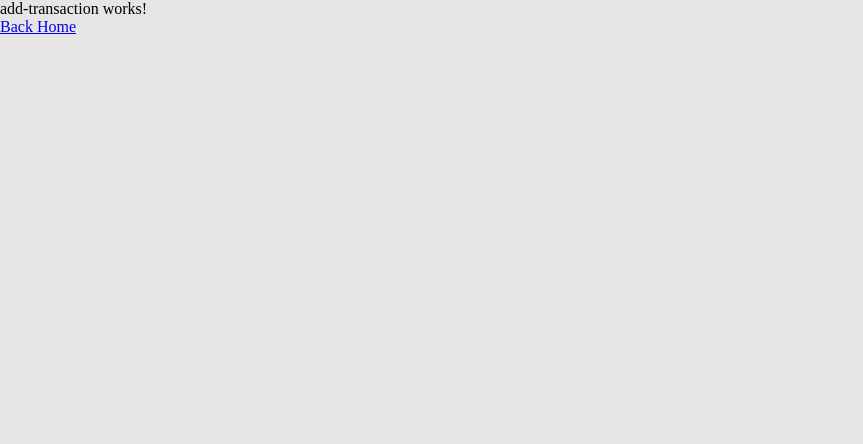
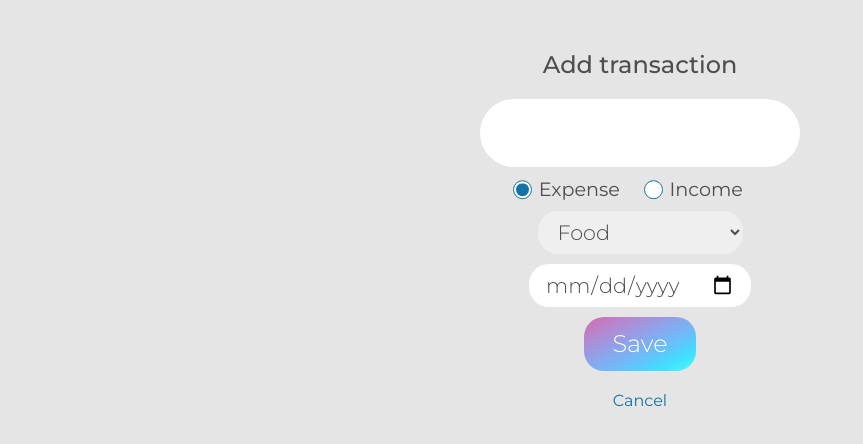
Before and after one commit to efrainlav/Angular_Expenses_Tracker, an Angular app in the folder angular17-expenses-tracker/: page /add in a window 1280 px wide. Shown: the top 444 px of the page, without its empty margins (0-863 px from the left). Built offline with nearby package versions, Linux system fonts and the light colour scheme.

Commit message:
Angular: Formulario para agregar una nueva transacción - No SAVE mode activado. ELM

```diff
--- a/angular17-expenses-tracker/src/app/components/balance/balance.component.scss
+++ b/angular17-expenses-tracker/src/app/components/balance/balance.component.scss
@@ -1,20 +1,6 @@
 @use "../../../styles.scss" as s;
 .balance {
-  background-image: linear-gradient(
-    to right bottom,
-    #d16ba5,
-    #c777b9,
-    #ba83ca,
-    #aa8fd8,
-    #9a9ae1,
-    #8aa7ec,
-    #79b3f4,
-    #69bff8,
-    #52cffe,
-    #41dfff,
-    #46eefa,
-    #5ffbf1
-  );
+  background-image: s.$gradient-bg;
   box-shadow: s.$main-shadow;
   border-radius: s.$main-border-radius;
   padding: 1.5625rem;
--- a/angular17-expenses-tracker/src/app/pages/add-transaction/add-transaction.component.html
+++ b/angular17-expenses-tracker/src/app/pages/add-transaction/add-transaction.component.html
@@ -1,3 +1,21 @@
-<p>add-transaction works!</p>
-
-<a routerLink="">Back Home</a>
+<div class="add-transaction">
+  <h2>Add transaction</h2>
+  <form class="add-transaction__form" autocomplete="off">
+    <input type="text" id="amount" class="add-transaction__amount" autofocus />
+    <div class="add-transaction__type">
+      <input type="radio" id="expense" name="type" value="expense" checked />
+      <label for="expense">Expense</label>
+      <input type="radio" id="income" name="type" value="income" />
+      <label for="income">Income</label>
+    </div>
+    <select name="category" id="category" class="add-transaction__category">
+      <option value="food">Food</option>
+      <option value="shopping">Shopping</option>
+      <option value="entertainment">Entertainment</option>
+      <option value="payroll">Payroll</option>
+    </select>
+    <input type="date" id="date" class="add-transaction__date" />
+    <button type="submit">Save</button>
+  </form>
+  <a routerLink="/">Cancel</a>
+</div>
--- a/angular17-expenses-tracker/src/app/pages/add-transaction/add-transaction.component.scss
+++ b/angular17-expenses-tracker/src/app/pages/add-transaction/add-transaction.component.scss
@@ -0,0 +1,103 @@
+@use "../../../styles" as s;
+
+.add-transaction {
+  display: flex;
+  flex-direction: column;
+  align-items: center;
+  gap: 1.25rem;
+  padding: 3.125rem;
+
+  h2 {
+    font-family: s.$font-family;
+    font-weight: 500;
+    text-align: center;
+    color: s.$gray;
+  }
+
+  &__form {
+    display: flex;
+    flex-direction: column;
+    align-items: center;
+    gap: 0.625rem;
+  }
+
+  &__amount {
+    border: none;
+    outline: none;
+    border-radius: 9999px;
+    padding: 0.3rem 2rem;
+    width: 20rem;
+    font-family: s.$font-family;
+    font-size: 3rem;
+    font-weight: 300;
+    color: s.$link-color;
+  }
+
+  &__type {
+    display: flex;
+    label {
+      font-family: s.$font-family;
+      font-size: 1.2rem;
+      margin-left: 0.4rem;
+      margin-right: 1.5rem;
+      color: s.$gray;
+    }
+
+    input[type="radio"] {
+      // Reset appearance
+      appearance: none;
+      // Normal state
+      background-color: s.$white;
+      width: 1.2rem;
+      height: 1.2rem;
+      border: 1px solid s.$link-color;
+      border-radius: 50%;
+      transform: translateY(0.2rem);
+      // Display check mark
+      display: grid;
+      place-content: center;
+      &::before {
+        content: "";
+        width: 0.8rem;
+        height: 0.8rem;
+        border-radius: 50%;
+        transform: scale(0);
+        box-shadow: inset 1rem 1rem s.$link-color;
+      }
+      &:checked::before {
+        transform: scale(1);
+      }
+    }
+  }
+
+  &__category,
+  &__date {
+    border: none;
+    outline: none;
+    border-radius: 1.25rem;
+    padding: 0.5rem 1rem;
+    font-family: s.$font-family;
+    font-size: 1.3rem;
+    font-weight: 300;
+    color: s.$gray;
+  }
+
+  button {
+    border: none;
+    outline: none;
+    font-family: s.$font-family;
+    font-size: 1.5rem;
+    font-weight: 300;
+    padding: 0.8rem 1.8rem;
+    border-radius: 1.25rem;
+    background-image: s.$gradient-bg;
+    color: s.$white;
+    cursor: pointer;
+  }
+
+  a {
+    font-family: s.$font-family;
+    text-decoration: none;
+    color: s.$link-color;
+  }
+}
--- a/angular17-expenses-tracker/src/styles.scss
+++ b/angular17-expenses-tracker/src/styles.scss
@@ -27,6 +27,23 @@ $expense-icon-bg-color: #ffdcfa;
 
 $amount-expense-color: $expense-icon-color;
 $amount-income-color: $income-icon-color;
+//Gradient Color
+$gradient-bg: linear-gradient(
+  to right bottom,
+  #d16ba5,
+  #c777b9,
+  #ba83ca,
+  #aa8fd8,
+  #9a9ae1,
+  #8aa7ec,
+  #79b3f4,
+  #69bff8,
+  #52cffe,
+  #41dfff,
+  #46eefa,
+  #5ffbf1
+);
+
 // Shadows
 $main-shadow: rgba(0, 0, 0, 0.1) 0px 1px 3px 0px,
   rgba(0, 0, 0, 0.06) 0px 1px 2px 0px;
```
